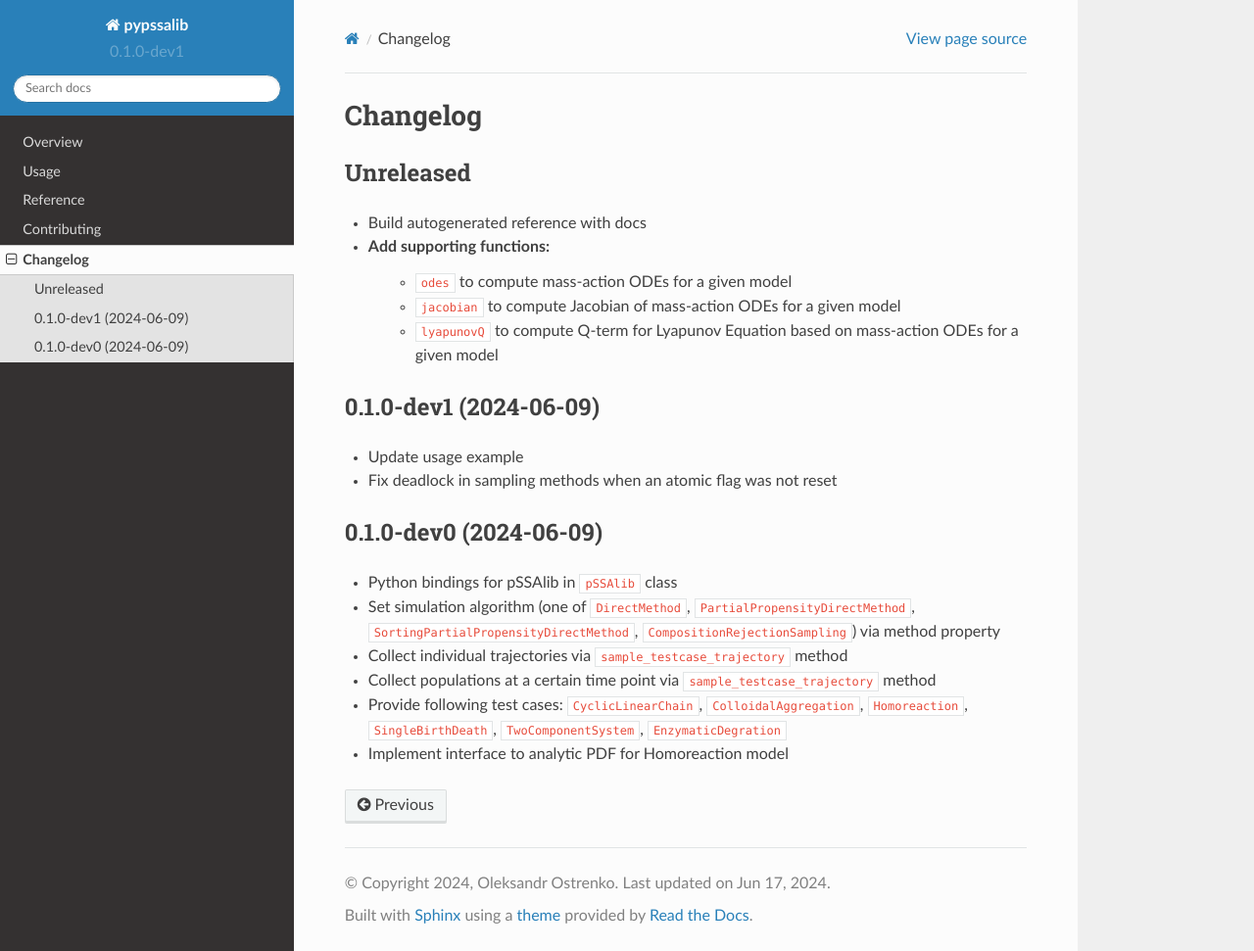
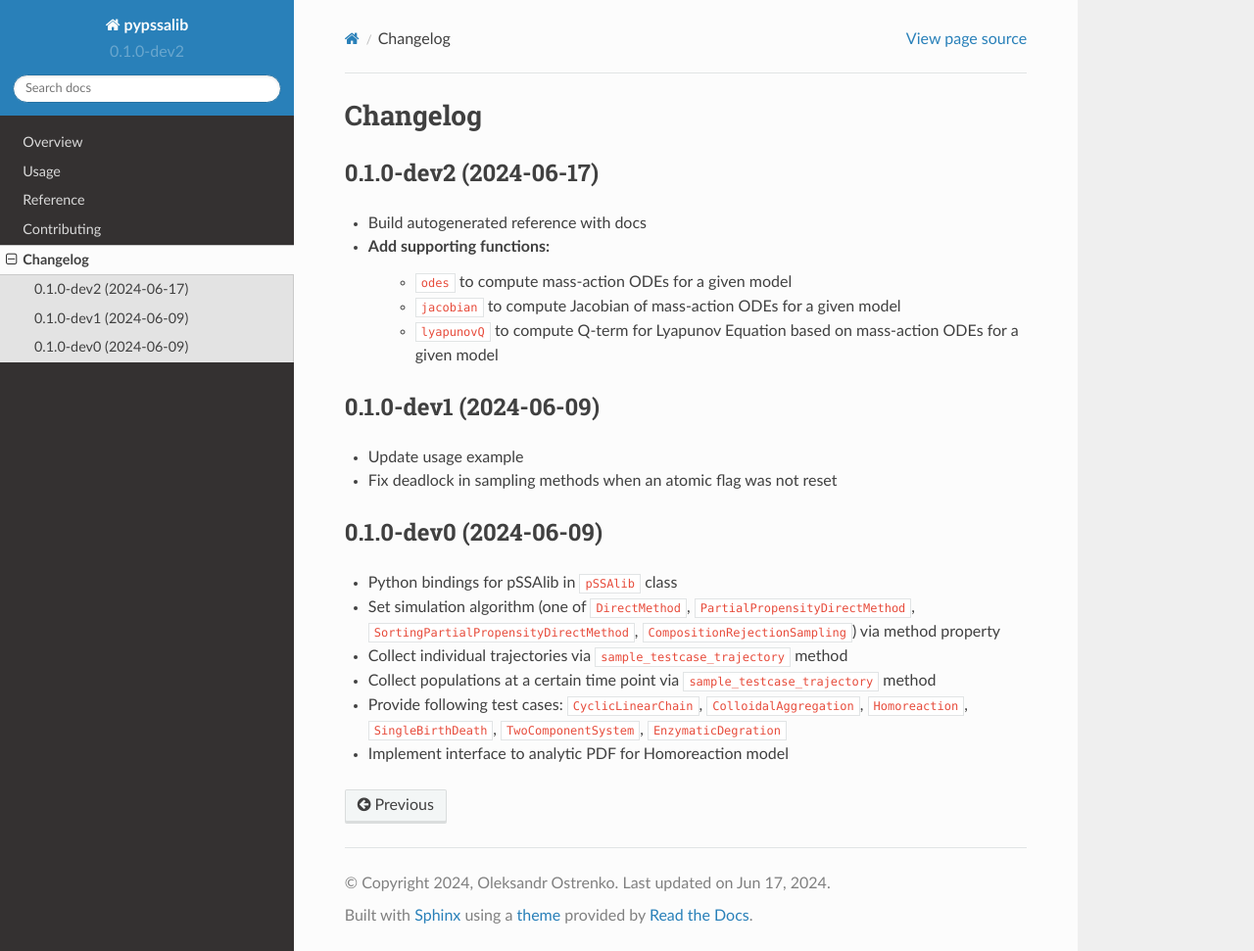
Before and after one commit to breezerider/pyPSSAlib, a Sphinx documentation site: the page built from docs/changelog.rst, in a window 1280 px wide and 971 px high. Shown: the whole window at 98% size. Built offline with Sphinx 7.4.7 and the Read the Docs theme 2.0.0, drawn with Linux system fonts in a browser that asks for light colours.

Commit message:
Bump version: 0.1.0-dev1 → 0.1.0-dev2

```diff
--- a/CHANGELOG.rst
+++ b/CHANGELOG.rst
@@ -2,8 +2,8 @@
 Changelog
 =========
 
-Unreleased
-----------
+0.1.0-dev2 (2024-06-17)
+-----------------------
 
 * Build autogenerated reference with docs
 * Add supporting functions:
--- a/README.rst
+++ b/README.rst
@@ -29,7 +29,7 @@
     :alt: PyPI Package license
     :target: https://test.pypi.org/project/pypssalib
 
-.. |version| image:: https://img.shields.io/badge/test.pypi-v0.1.0.dev1-informational?style=flat
+.. |version| image:: https://img.shields.io/badge/test.pypi-v0.1.0.dev2-informational?style=flat
     :alt: PyPI Package latest release
     :target: https://test.pypi.org/project/pypssalib
 
@@ -41,9 +41,9 @@
     :alt: Supported Python versions
     :target: https://test.pypi.org/project/pypssalib
 
-.. |commits-since| image:: https://img.shields.io/github/commits-since/breezerider/pypssalib/v0.1.0-dev1.svg
+.. |commits-since| image:: https://img.shields.io/github/commits-since/breezerider/pypssalib/v0.1.0-dev2.svg
     :alt: Commits since latest release
-    :target: https://github.com/breezerider/pypssalib/compare/v0.1.0-dev1...main
+    :target: https://github.com/breezerider/pypssalib/compare/v0.1.0-dev2...main
 
 .. end-badges
 
--- a/docs/conf.py
+++ b/docs/conf.py
@@ -21,7 +21,7 @@
 author = 'Oleksandr Ostrenko'
 copyright = '{0}, {1}'.format(year, author)
 # version = 'dev'
-version = release = '0.1.0-dev1'
+version = release = '0.1.0-dev2'
 
 pygments_style = 'trac'
 templates_path = ['.']
--- a/pyproject.toml
+++ b/pyproject.toml
@@ -95,7 +95,7 @@
 sign_tags = true
 tag_name = "v{new_version}"
 tag_message = "Bump version: {current_version} → {new_version}"
-current_version = "0.1.0-dev1"
+current_version = "0.1.0-dev2"
 # parse = "(?P<major>\\d+)\\.(?P<minor>\\d+)\\.(?P<patch>\\d+)"
 # serialize = [
 #     "{major}.{minor}.{patch}"
--- a/setup.py
+++ b/setup.py
@@ -13,7 +13,7 @@
 from setuptools import setup
 from setuptools.command.build_ext import build_ext
 
-__version__ = "0.1.0-dev1"
+__version__ = "0.1.0-dev2"
 
 # Convert distutils Windows platform specifiers to CMake -A arguments
 PLAT_TO_CMAKE = {
```
Also changed, not shown: 1 other file.
